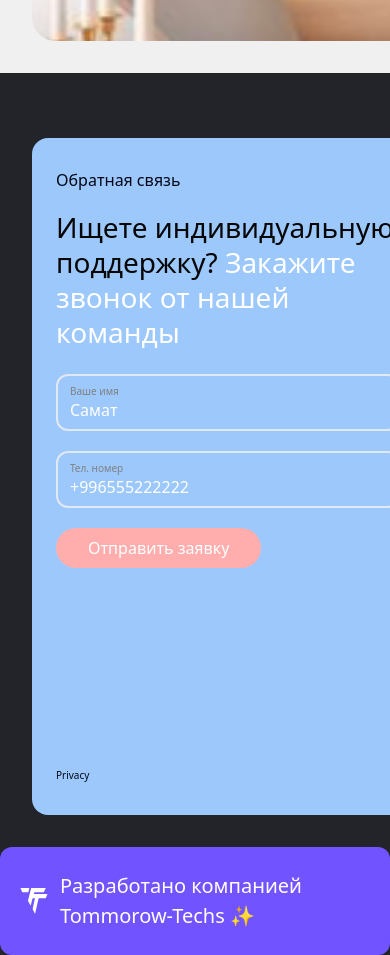
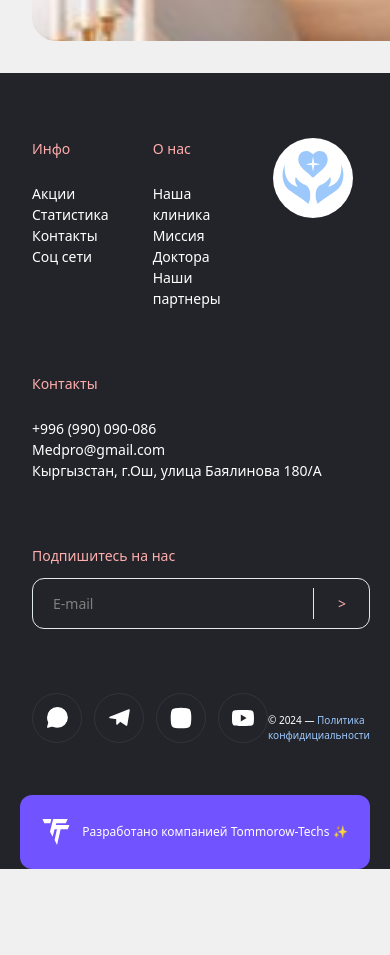
Before and after one commit to bezbak/med-pro, a Next.js app: page / in a window 390 px wide. Shown: the part 6520-7475 px from the top of the page. After the commit the page ends 7409 px from the top, so only its background shows below. Built offline with nearby package versions, Linux system fonts and the light colour scheme.

Commit message:
Your commit message

```diff
--- a/package.json
+++ b/package.json
@@ -16,6 +16,7 @@
     "date-fns": "^3.6.0",
     "lucide-react": "^0.428.0",
     "next": "^14.2.5",
+    "next-images": "^1.8.5",
     "react": "^18.3.1",
     "react-day-picker": "^8.10.1",
     "react-dom": "^18.3.1",
--- a/src/components/Footer.tsx
+++ b/src/components/Footer.tsx
@@ -13,8 +13,8 @@ import Link from 'next/link';
 const Footer = () => {
   return (
     <footer className="bg-[#22242A] mt-8">
-      <div className="container mx-auto pt-[65px] w-custom-1300 pb-[32px] flex gap-32 items-center justify-between">
-        <div className="h-[677px] w-[392px] bg-[#9CC8FC] rounded-2xl px-6 py-8 flex flex-col items-start justify-between">
+      <div className="container mx-auto pt-[65px] pb-[32px] flex gap-32 items-center justify-between">
+        <div className="h-[677px] w-[392px] bg-[#9CC8FC] rounded-2xl px-6 py-8 flex flex-col items-start justify-between hidden md:flex">
           <div className="leading-tight">
             <p>Обратная связь</p>
             <div className="text-[28px] mt-5 text-[#060606]">
@@ -93,18 +93,26 @@ const Footer = () => {
           </div>
           <div className="flex items-end justify-between">
             <div className="flex items-center gap-3">
-              <div className="w-[50px] h-[50px] border border-[#FFFFFF12] rounded-full flex items-center justify-center">
+              <Link
+                href={'https://wa.me/996555555555'}
+                className="w-[50px] h-[50px] border border-[#FFFFFF12] rounded-full flex items-center justify-center">
                 <WhatsappIcon />
-              </div>
-              <div className="w-[50px] h-[50px] border border-[#FFFFFF12] rounded-full flex items-center justify-center">
+              </Link>
+              <Link
+                href={'https://t.me/pavel'}
+                className="w-[50px] h-[50px] border border-[#FFFFFF12] rounded-full flex items-center justify-center">
                 <TelegramIcon />
-              </div>
-              <div className="w-[50px] h-[50px] border border-[#FFFFFF12] rounded-full flex items-center justify-center">
+              </Link>
+              <Link
+                href={'https://www.instagram.com/kaktus_media/'}
+                className="w-[50px] h-[50px] border border-[#FFFFFF12] rounded-full flex items-center justify-center">
                 <InstagramIcon />
-              </div>
-              <div className="w-[50px] h-[50px] border border-[#FFFFFF12] rounded-full flex items-center justify-center">
+              </Link>
+              <Link
+                href={'https://www.youtube.com/watch?v=dQw4w9WgXcQ'}
+                className="w-[50px] h-[50px] border border-[#FFFFFF12] rounded-full flex items-center justify-center">
                 <YoutubeIcon />
-              </div>
+              </Link>
             </div>
             <div className="text-[10px]">
               &#169; 2024 —{' '}
@@ -113,7 +121,7 @@ const Footer = () => {
           </div>
         </div>
       </div>
-      <div className="max-w-[510px] mx-auto text-white flex gap-3 px-5 py-6 rounded-xl bg-[#7153FF] items-center justify-center text-[20px]">
+      <div className="max-w-[510px] mx-auto text-white flex gap-3 px-5 py-6 rounded-xl bg-[#7153FF] items-center justify-center text-[12px] md:text-[20px] sm:px-3 sm:py-4 sm:gap-2 max-sm:m-[20px]">
         <Image src={ttlogo} alt="TTlogo" width={28} height={28} /> Разработано
         компанией Tommorow-Techs ✨
       </div>
```
Also changed, not shown: 1 other file (tests, documents, lock files or other folders).
